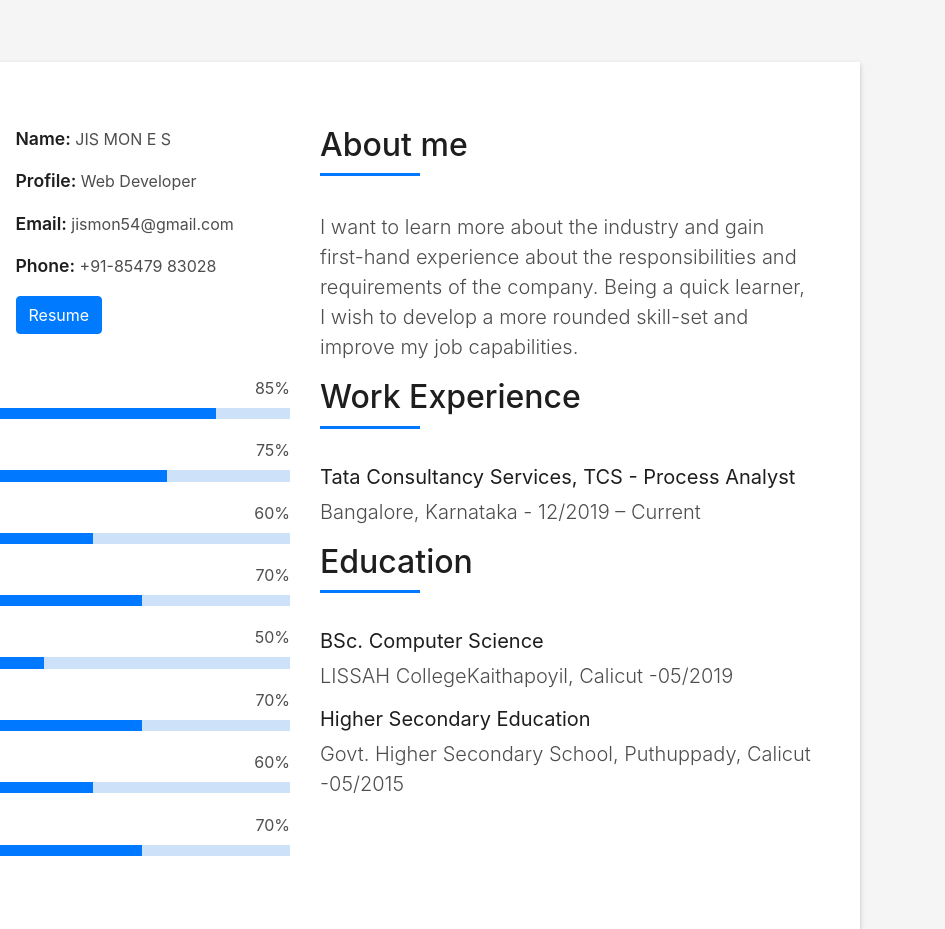
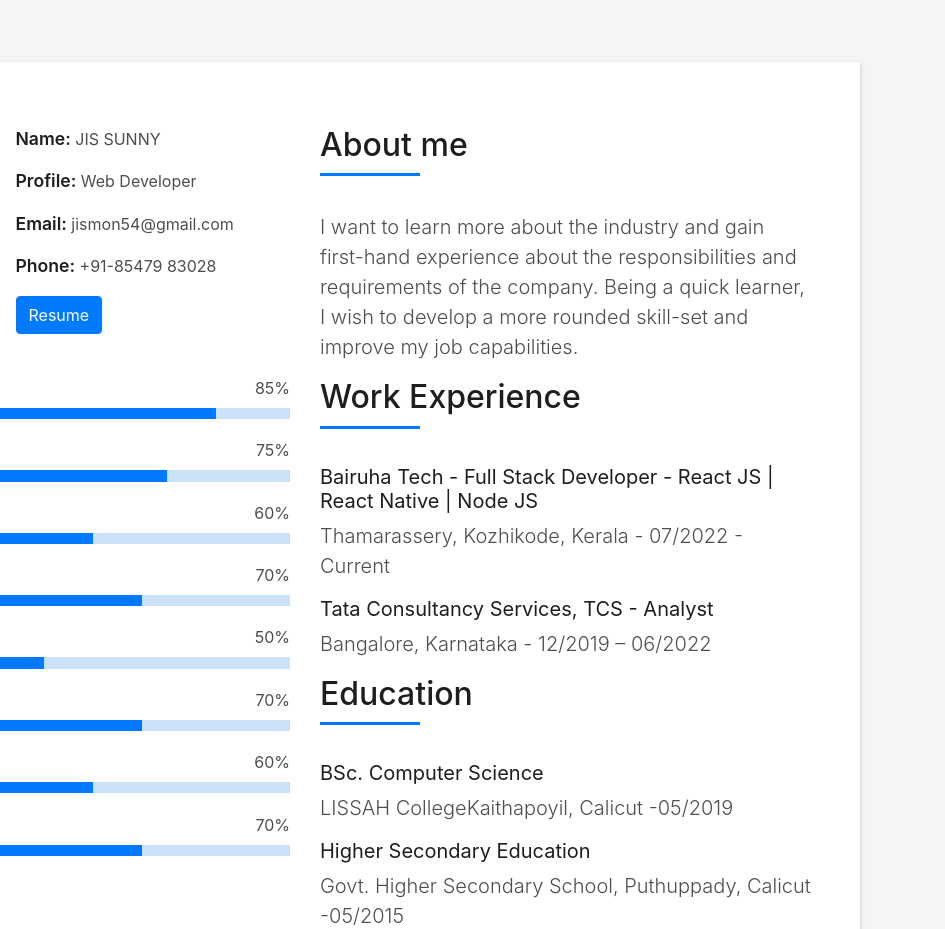
Before and after one commit to jisedattukunnel/My-Portfolio, a plain HTML site: page index.html in a window 1280 px wide. Shown: the part 802-1731 px from the top of the page, 335-1280 px from the left. Drawn offline with nearby package versions, Linux system fonts and the light colour scheme; files whose address does not match are found by name.

Commit message:
Update index.html
Update

```diff
--- a/index.html
+++ b/index.html
@@ -106,7 +106,7 @@
                                         </div>
                                         <div class="col-sm-6 col-md-7">
                                             <div class="about-info">
-                                                <p><span class="title-s">Name: </span> <span>JIS MON E S</span></p>
+                                                <p><span class="title-s">Name: </span> <span>JIS SUNNY</span></p>
                                                 <p><span class="title-s">Profile: </span> <span>Web Developer</span></p>
                                                 <p><span class="title-s">Email: </span> <span>jismon54@gmail.com</span></p>
                                                 <p><span class="title-s">Phone: </span> <span>+91-85479 83028</span></p>
@@ -184,11 +184,19 @@
                                                 Work Experience
                                             </h5>
                                         </div>
+
                                         <h1 class="lead">
-                                            <b> Tata Consultancy Services, TCS - Process Analyst</b>
+                                            <b> Bairuha Tech - Full Stack Developer - React JS | React Native | Node JS</b>
                                         </h1>
                                         <p class="lead">
-                                            Bangalore, Karnataka - 12/2019 – Current
+                                            Thamarassery, Kozhikode, Kerala - 07/2022 - Current
+                                        </p>
+
+                                        <h1 class="lead">
+                                            <b> Tata Consultancy Services, TCS - Analyst</b>
+                                        </h1>
+                                        <p class="lead">
+                                            Bangalore, Karnataka - 12/2019 – 06/2022
                                         </p>
                                     </div>
 
```
